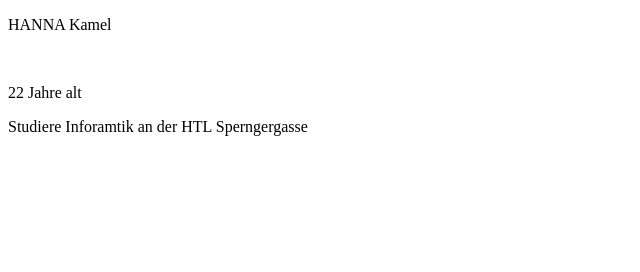
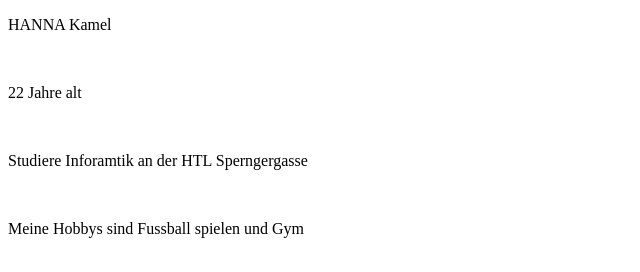
Before and after one commit to ka4543/Hanna_WMC_POS, a plain HTML site: page Über mich.html in a window 1280 px wide. Shown: the whole page, without its empty margins (0-640 px from the left). Drawn offline with Linux system fonts and the light colour scheme.

Commit message:
Update Über mich.html

```diff
--- a/Über mich.html
+++ b/Über mich.html
@@ -6,8 +6,10 @@
     <meta name="viewport" content="width=device-width, initial-scale=1.0">
     <title>Über Mich</title>
     <p>HANNA Kamel</p> <br>
-    <p>22 Jahre alt</p>
-    <p>Studiere Inforamtik an der HTL Sperngergasse</p>
+    <p>22 Jahre alt</p><br>
+    <p>Studiere Inforamtik an der HTL Sperngergasse</p><br>
+    <p>Meine Hobbys sind Fussball spielen und Gym</p>
+
 
 
 </head>
```
